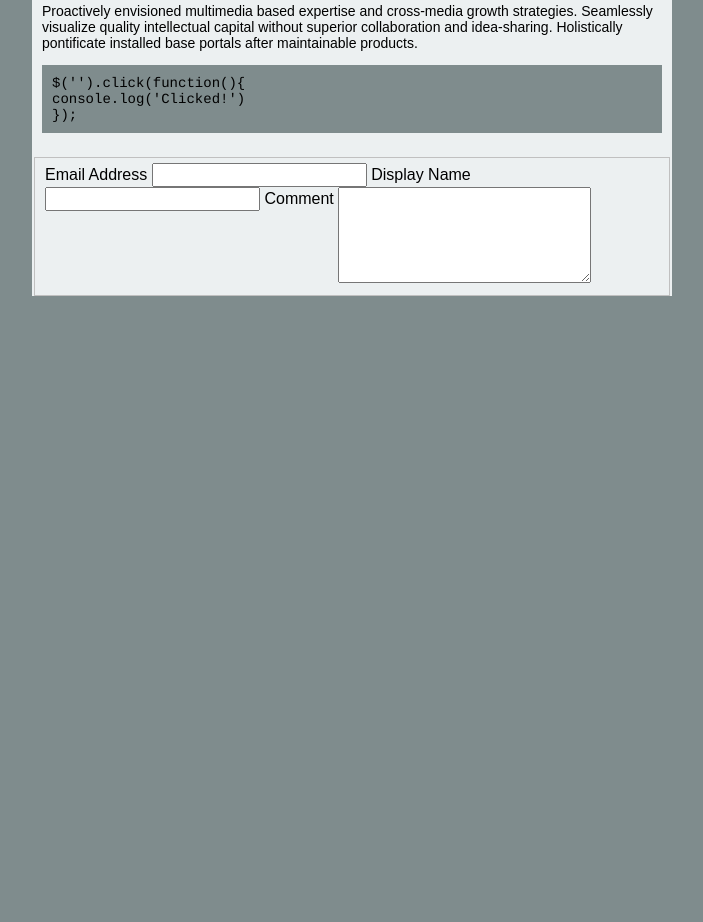
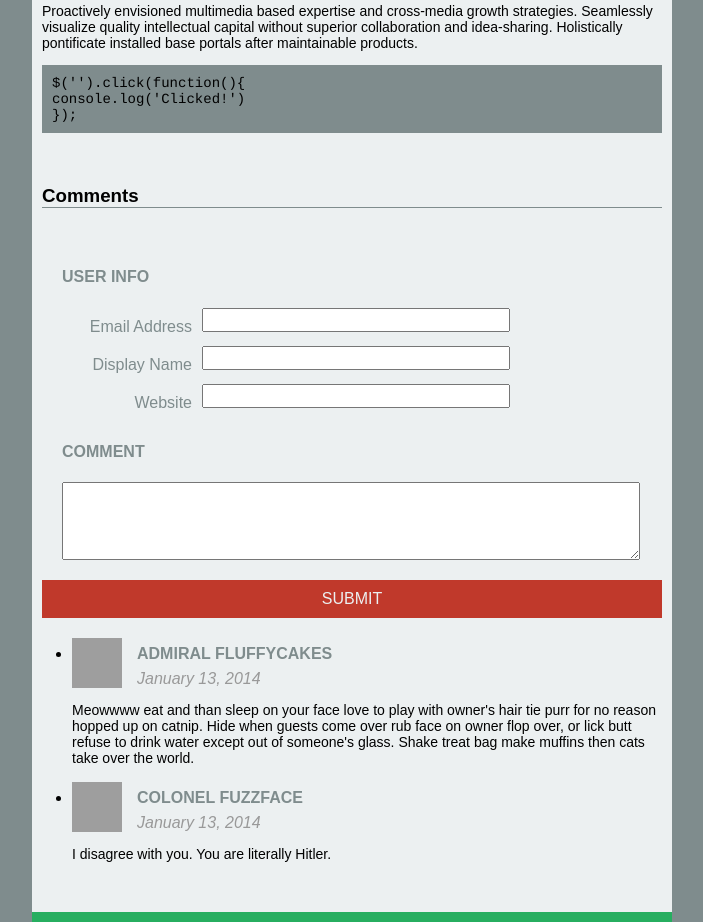
Before and after one commit to lexiemartin/make-it-real, a plain HTML site: page index.html in a window 1280 px wide. Shown: the part 852-1774 px from the top of the page, without its empty margins (224-927 px from the left). Before the commit the page ends 1148 px from the top, so only its background shows below. Drawn offline with Linux system fonts and the light colour scheme; grey boxes are pictures that could not be loaded.

Commit message:
Modified comments

````diff
--- a/index.html
+++ b/index.html
@@ -66,33 +66,70 @@
 						});</p>
 					</section>
 
+					<section class="comment-holder padding-content">
+					<h3>Comments</h3>
+						<form class="comment-user-data">
+							<fieldset class="comment-section">
+								<h4>User Info</h4>
+								<div class="comment-line">
+									<label for="email" class="comment-label float-left">
+									Email Address</label>
+									<input type="email" name="email" class="comment-oneline float-left">
+								</div>
+								<div class="comment-line">
+									<label for="name" class="comment-label float-left">
+									Display Name</label>
+									<input type="text" name="name" class="comment-oneline float-left">
+								</div>
+							<div class="comment-line">
+									<label for="website" class="comment-label float-left">Website</label>
+									<input type="text" name="website" class="comment-oneline float-left">
+							</div>
+							<h4>Comment</h4>
+								<div class="comment-line">
+									<textarea name="comment" rows="4" cols="60"></textarea>
+								</div>
+							</fieldset>
+							<input type="submit" class="button button-big">
+						</form>
+					</section>
+					</article>
 					<section>
-					<div class="comment-box">
-						<form>
-	<fieldset class="comment-section">
-		<label>
-			Email Address
-			<input type="email" name="email" class="oneline-input">
-		</label>
-
-		<label>
-			Display Name
-			<input type="text" name="name" class="oneline-input">
-		</label>
-
-		<label>
-			Comment		</label>
-			<textarea cols="25" rows="5"></textarea>
-	</fieldset>
-</form>
-					</div>
+					<ul class="media-list inline">
+						<li class="media-block">
+							<div class="this-media-block">
+								<img class="float-left user-picture" src="https://encrypted-tbn1.gstatic.com/images?q=tbn:ANd9GcRtubWYF68FIUf1YjrVnztUBTVChsUQlQYTYx8KX7uhEwGDKBo9">
+								<h4 class="block-username">Admiral FluffyCakes</h4>
+								<span class="block-date">January 13, 2014</span>
+							</div>
+							<div class="old-comment-text">
+								<p> Meowwww eat and than sleep on your face love to play with owner's hair tie purr for no reason hopped up on catnip. Hide when guests come over rub face on owner flop over, or lick butt refuse to drink water except out of someone's glass. Shake treat bag make muffins then cats take over the world.</p>
+							</div>
+						</li>
+					</ul>
+					<ul class="media-list inline">
+						<li class="media-block">
+							<div class="this-media-block">
+								<img class="float-left user-picture" src="http://i.imgur.com/dQpr2.jpg">
+								<h4 class="block-username">Colonel Fuzzface</h4>
+								<span class="block-date">January 13, 2014</span>
+							</div>
+							<div class="old-comment-text">
+								<p>I disagree with you. You are literally Hitler.</p>
+							</div>
+						</li>
+					</ul>
 					</section>
-
-				</article>
+					<section>
+						<div class="footer">
+						</div>
+					</section>
+				</div>
 			</main>
 
 			<aside class="sidebar secondary-panel">
-				<nav>
+				<h5>Side Navigation</h5>
+				<nav class="sidebar-nav">
 				<ul>
 					<li>Another Story</li>
 					<li>A Cool Story</li>
--- a/style.css
+++ b/style.css
@@ -21,10 +21,28 @@ h3 {
 	border-bottom: 1px solid #7F8C8D;
 }
 
+h4 {
+	color: #7F8C8D;
+	text-transform: uppercase;
+}
+
+h5 {
+	color: #34495E;
+	margin: 0px;
+	padding: 5px;
+}
+
 p {
 	font-size: 14px;
 }
 
+.float-left {
+	float: left;
+}
+
+.float-right {
+	float: right;
+}
 
 .container {
 	width: 80vw;
@@ -106,7 +124,7 @@ p {
 }
 
 .main-content {
-	display: block;```
+	display: block;
 }
 
 .main-content a {
@@ -123,13 +141,13 @@ p {
 	text-align: left;
 	padding: 5px;
 	background: #BDC3C7;
-	border: 1px solid black;
+	border: 1px solid #7F8C8D;
 }
 
 .table-default td {
 	text-align: left;
 	padding: 10px;
-	border: 1px solid black;
+	border: 1px solid #7F8C8D;
 }
 
 .button {
@@ -138,3 +156,89 @@ p {
 	border: none;
 	padding: 10px 50px 10px 50px;
 }
+
+.button-big {
+	background-color: #C0392B;
+	width: 100%;
+	text-transform: uppercase;
+}
+
+.comment-section {
+	display: block;
+	margin: 0 auto;
+	padding: 20px;
+	border: none;
+}
+
+.comment-line {
+	overflow: hidden;
+}
+
+.comment-label {
+	display: block;
+	width: 120px;
+	padding: 10px;
+	color: #7F8C8D;
+	text-align: right;
+}
+
+.comment-oneline {
+	width: 300px;
+}
+
+.media-list {
+	margin-top: 10px;
+}
+
+.media-list li {
+	padding: 0;
+	margin-bottom: 5px;
+}
+
+.list-nested li:last-child{
+	margin-bottom: 20px;
+}
+.list-nested li ul {
+  margin-left: 20px;
+  padding-left: 10px;
+  border-left: 1px solid #CCC;
+}
+
+.this-media-block {
+  overflow: hidden;
+  margin-bottom: 10px;
+}
+.block-username {
+  margin: 7px 0;
+  padding-left: 65px;
+}
+.block-date {
+  padding-left: 15px;
+  font-style: italic;
+  color: #999;
+}
+
+.user-picture {
+	width: 50px;
+	height: 50px;
+}
+
+.footer {
+	margin-top: 50px;
+	background-color: #27AE60;
+	height: 10px;
+}
+
+.sidebar-nav {
+	font-weight: regular;
+}
+
+.sidebar-nav ul {
+	margin: 0;
+	padding: 5px;
+}
+
+.sidebar-header {
+	font-size: 14px;
+	color: #7F8C8D;
+}
````
